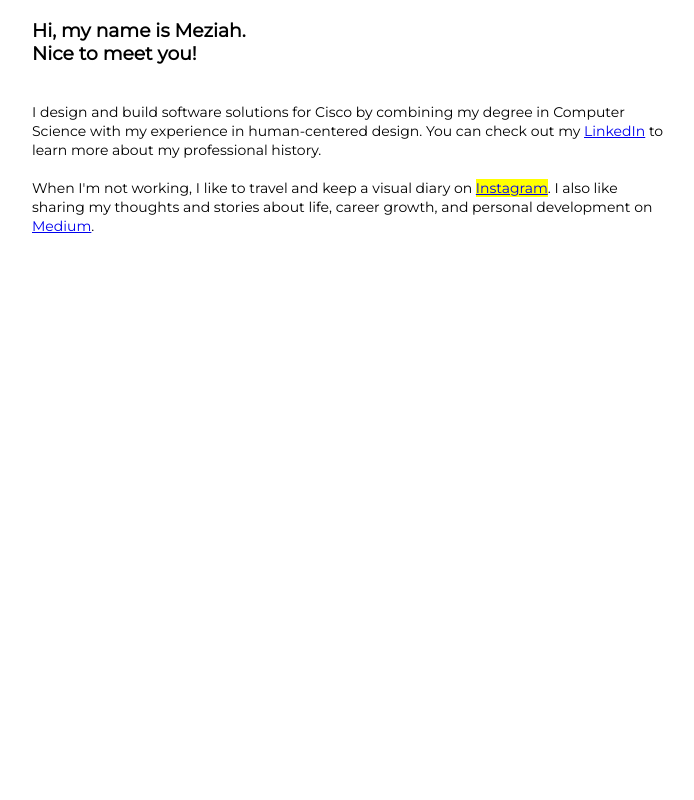
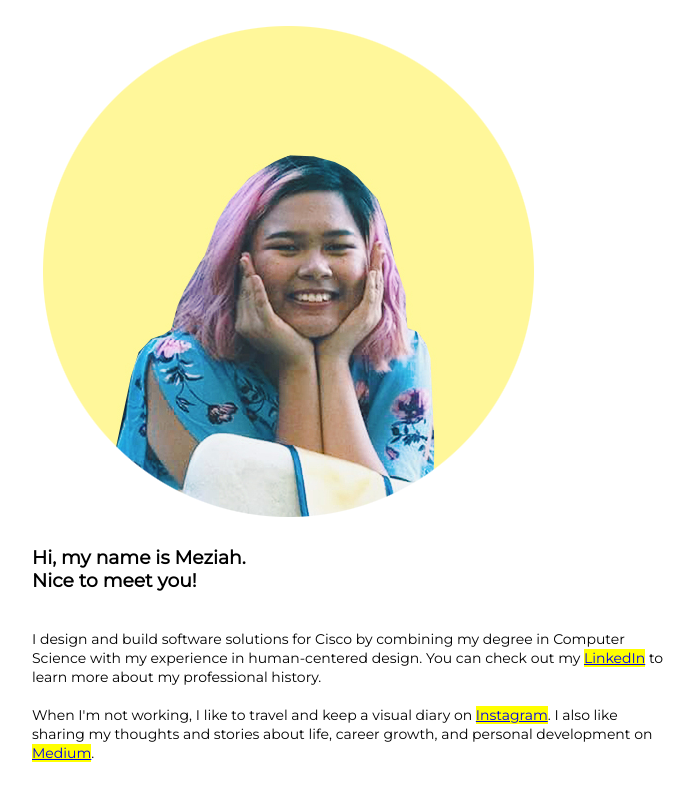
Before and after one commit to meziahruby/mzhrby.github.io, a plain HTML site: page index.html in a window 1280 px wide. Shown: the whole page, without its empty margins (292-986 px from the left). Drawn offline with Linux system fonts and the light colour scheme.

Commit message:
adding pic For Real

```diff
--- a/index.html
+++ b/index.html
@@ -11,14 +11,15 @@ body, h1,h2,h3,h4,h5,h6 {font-family: "Montserrat", sans-serif}
 <body>
 
 <div style="width: 50%; margin: 0 auto">
+  <img src='/assets/icon.png'>
   <h3>
     Hi, my name is Meziah.<br>
     Nice to meet you!</h3>
   <br>
   <span style="font-size: 14px">
-    I design and build software solutions for Cisco by combining my degree in Computer Science with my experience in human-centered design. You can check out my <a href="https://www.linkedin.com/in/meziah/">LinkedIn</a> to learn more about my professional history.<br>
+    I design and build software solutions for Cisco by combining my degree in Computer Science with my experience in human-centered design. You can check out my <span style="background-color: #FFFF00; text-decoration: none"><a href="https://www.linkedin.com/in/meziah/">LinkedIn</a></span> to learn more about my professional history.<br>
     <br>
-    When I'm not working, I like to travel and keep a visual diary on <span style="background-color: #FFFF00; text-decoration: none"><a href="https://www.instagram.com/meziahruby/">Instagram</a></span>. I also like sharing my thoughts and stories about life, career growth, and personal development on <a href="https://www.medium.com/moychoy/">Medium</a>.
+    When I'm not working, I like to travel and keep a visual diary on <span style="background-color: #FFFF00; text-decoration: none"><a href="https://www.instagram.com/meziahruby/">Instagram</a></span>. I also like sharing my thoughts and stories about life, career growth, and personal development on <span style="background-color: #FFFF00; text-decoration: none"><a href="https://www.medium.com/moychoy/">Medium</a></span>.
   </span>
 </div>
 
```
